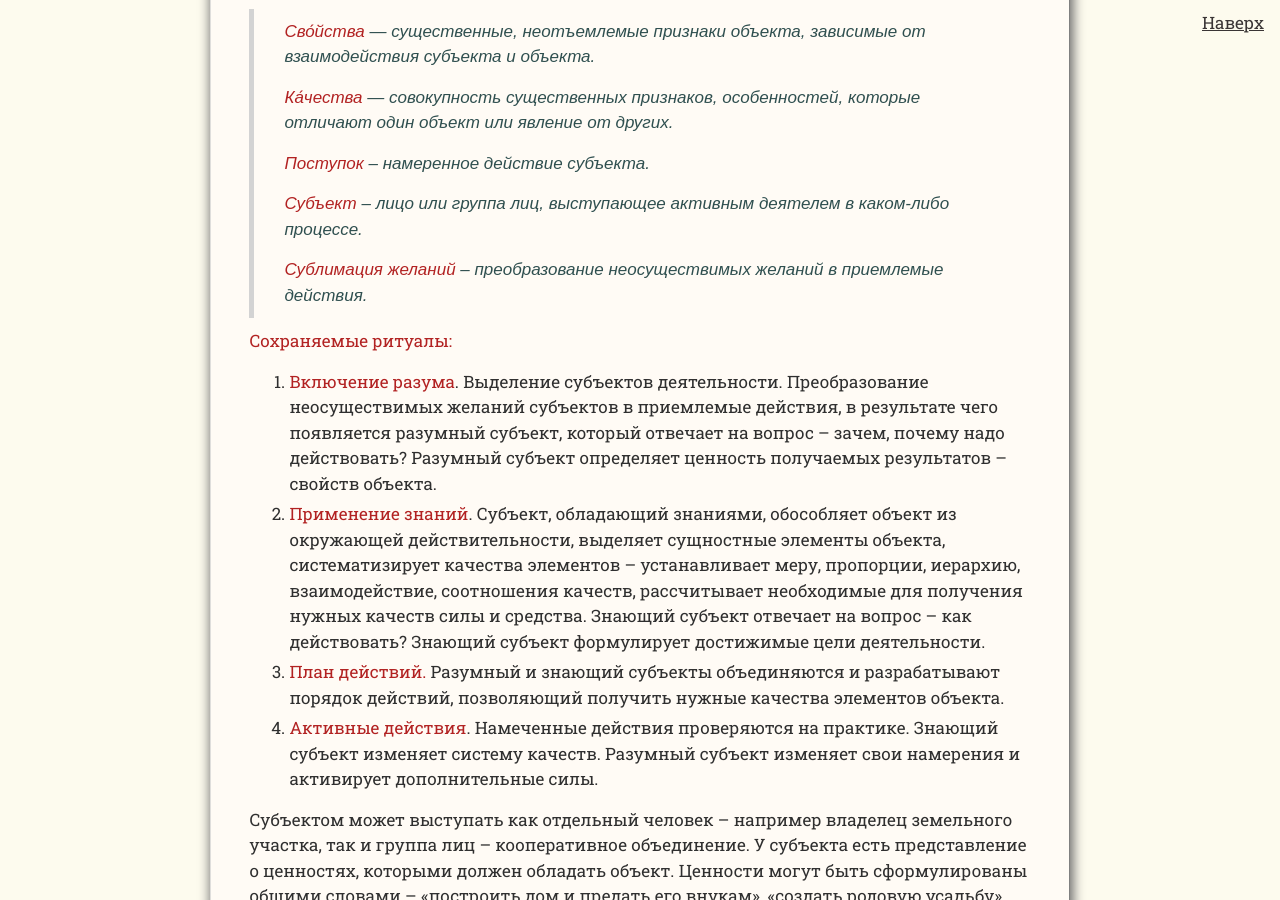
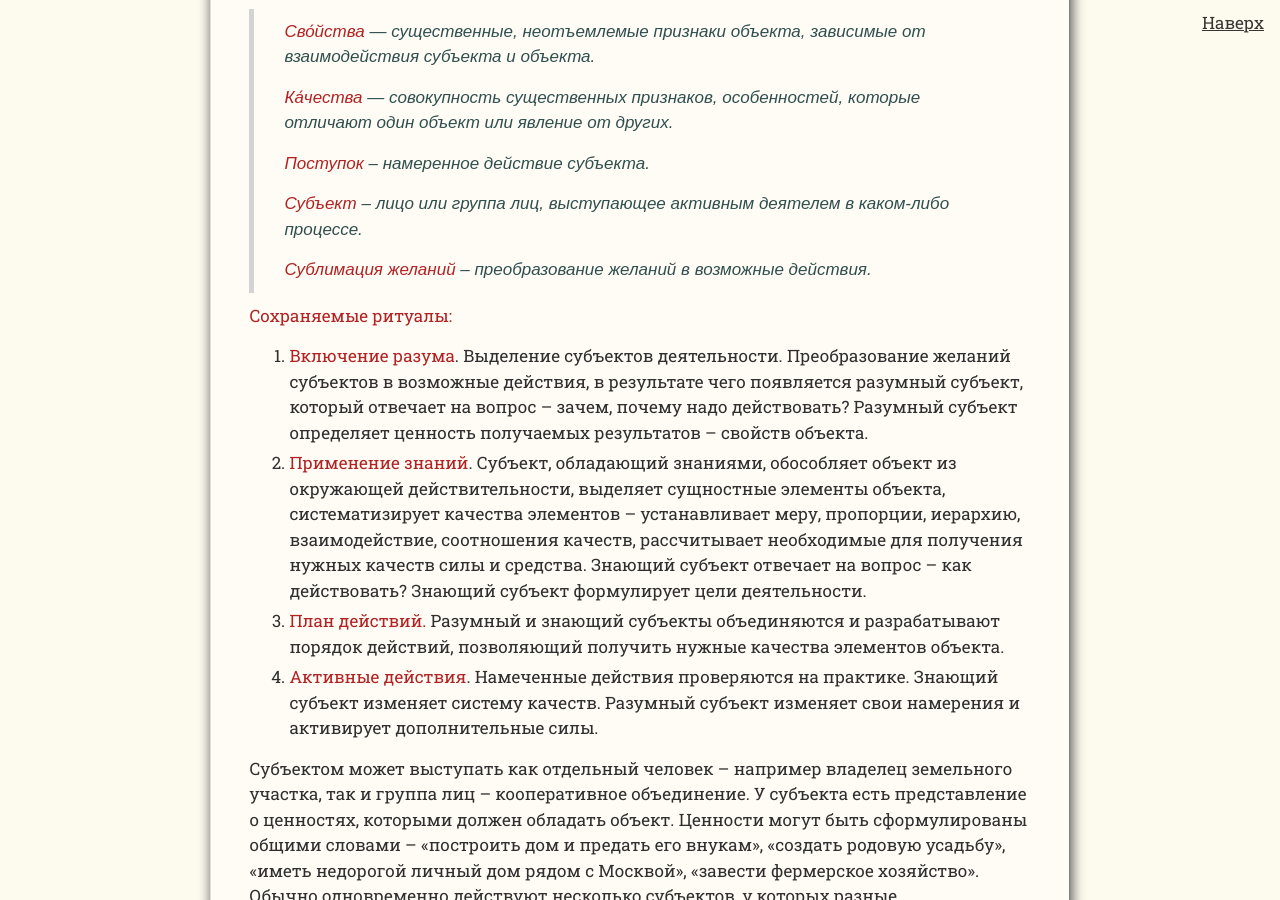
Before and after one commit to SergSi/land-use-art, a Jekyll site: the page built from _posts/2024-12-07-alhimia.md, in a window 1280 px wide and 900 px high, scrolled down 4958 px. Built offline with Jekyll 4.4.1, drawn with Linux system fonts in a browser that asks for light colours; some web fonts are replaced.

Commit message:
Update 2024-12-07-alhimia.md

```diff
--- a/_posts/2024-12-07-alhimia.md
+++ b/_posts/2024-12-07-alhimia.md
@@ -90,12 +90,12 @@ file-1="Алхимия.png" caption-1="Схема Великого алхими
 >
 > **Субъект** – лицо или группа лиц, выступающее активным деятелем в каком-либо процессе.
 >
-> **Сублима‌ция** **желаний** – преобразование неосуществимых желаний в приемлемые действия.
+> **Сублима‌ция** **желаний** – преобразование желаний в возможные действия.
 
 **Сохраняемые ритуалы:**
 
-1. **Включение разума**. Выделение субъектов деятельности. Преобразование неосуществимых желаний субъектов в приемлемые действия, в результате чего появляется разумный субъект, который отвечает на вопрос – зачем, почему надо действовать? Разумный субъект определяет ценность получаемых результатов – свойств объекта.
-3. **Применение знаний**. Субъект, обладающий знаниями, обособляет объект из окружающей действительности, выделяет сущностные элементы объекта, систематизирует качества элементов – устанавливает меру, пропорции, иерархию, взаимодействие, соотношения качеств, рассчитывает необходимые для получения нужных качеств силы и средства. Знающий субъект отвечает на вопрос – как действовать? Знающий субъект формулирует достижимые цели деятельности.
+1. **Включение разума**. Выделение субъектов деятельности. Преобразование желаний субъектов в возможные действия, в результате чего появляется разумный субъект, который отвечает на вопрос – зачем, почему надо действовать? Разумный субъект определяет ценность получаемых результатов – свойств объекта.
+3. **Применение знаний**. Субъект, обладающий знаниями, обособляет объект из окружающей действительности, выделяет сущностные элементы объекта, систематизирует качества элементов – устанавливает меру, пропорции, иерархию, взаимодействие, соотношения качеств, рассчитывает необходимые для получения нужных качеств силы и средства. Знающий субъект отвечает на вопрос – как действовать? Знающий субъект формулирует цели деятельности.
 4. **План действий.** Разумный и знающий субъекты объединяются и разрабатывают порядок действий, позволяющий получить нужные качества элементов объекта.
 5. **Активные действия**. Намеченные действия проверяются на практике. Знающий субъект изменяет систему качеств. Разумный субъект изменяет свои намерения и активирует дополнительные силы.
 
```
